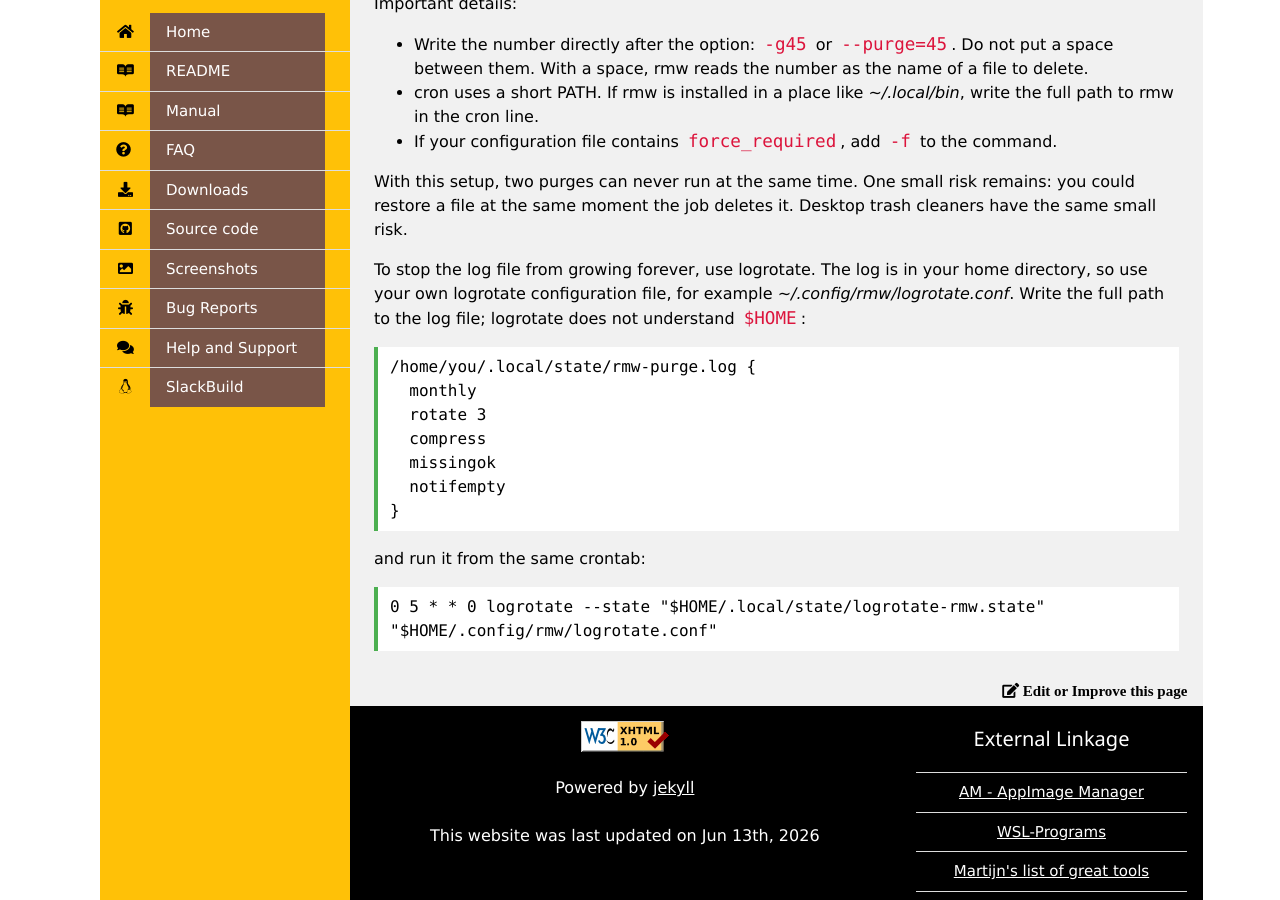
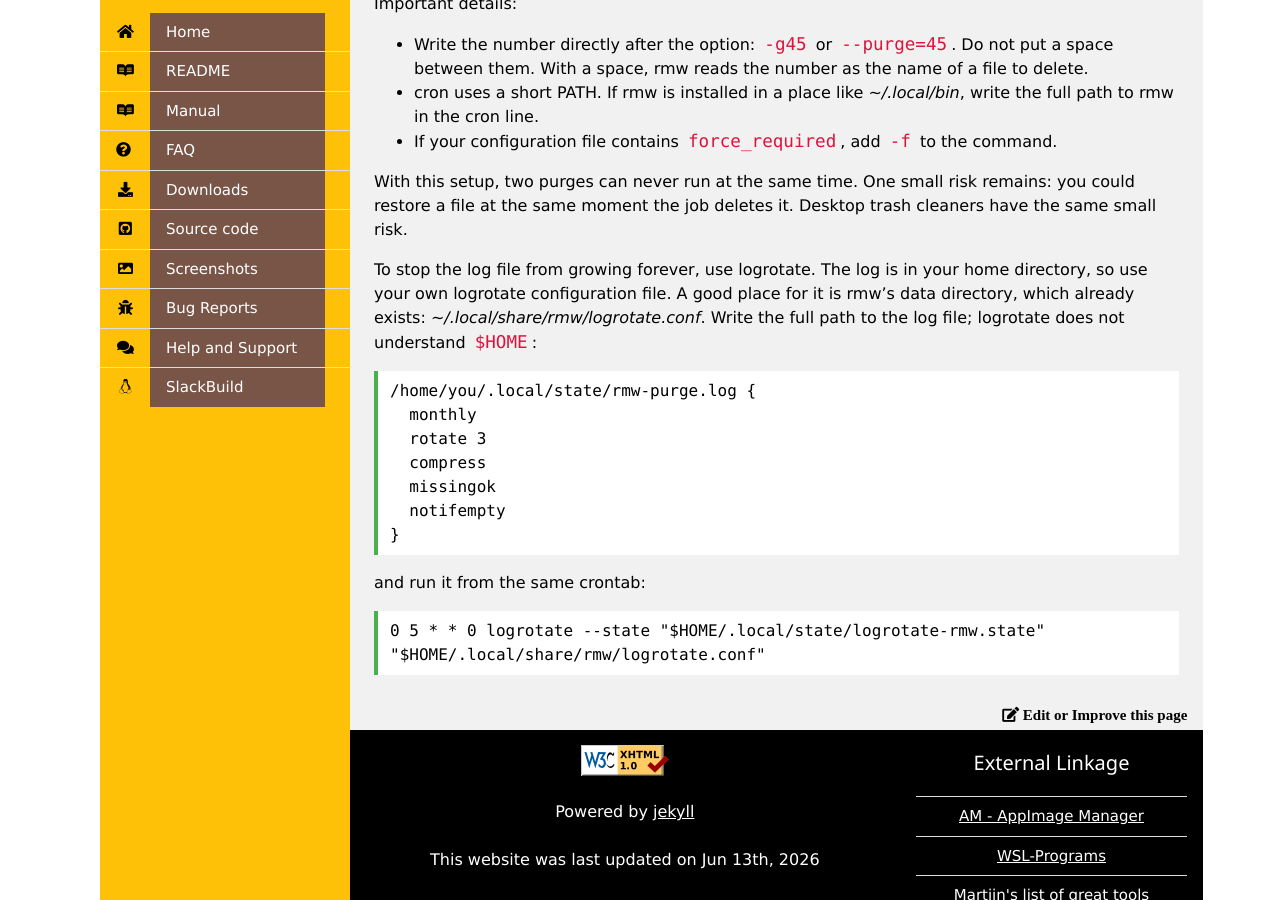
Before and after one commit to theimpossibleastronaut/rmw-website, a Jekyll site: the page built from faq.md, in a window 1280 px wide and 900 px high, scrolled down 1786 px. Built offline with Jekyll 4.4.1, drawn with Linux system fonts in a browser that asks for light colours.

Commit message:
faq: place the logrotate example config in rmw's data dir
Co-Authored-By: Claude Fable 5 <noreply@anthropic.com>

```diff
--- a/faq.md
+++ b/faq.md
@@ -115,8 +115,9 @@ risk remains: you could restore a file at the same moment the job
 deletes it. Desktop trash cleaners have the same small risk.
 
 To stop the log file from growing forever, use logrotate. The log is
-in your home directory, so use your own logrotate configuration file,
-for example *~/.config/rmw/logrotate.conf*. Write the full path to the
+in your home directory, so use your own logrotate configuration file.
+A good place for it is rmw's data directory, which already exists:
+*~/.local/share/rmw/logrotate.conf*. Write the full path to the
 log file; logrotate does not understand <code
 class="w3-codespan">$HOME</code>:
 
@@ -133,5 +134,5 @@ class="w3-codespan">$HOME</code>:
 and run it from the same crontab:
 
 <p class="w3-code">
-  0 5 * * 0 logrotate --state "$HOME/.local/state/logrotate-rmw.state" "$HOME/.config/rmw/logrotate.conf"
+  0 5 * * 0 logrotate --state "$HOME/.local/state/logrotate-rmw.state" "$HOME/.local/share/rmw/logrotate.conf"
 </p>
```
